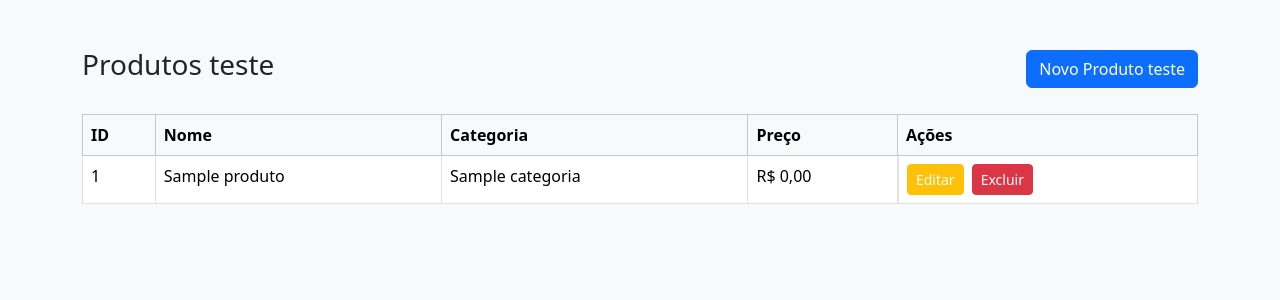
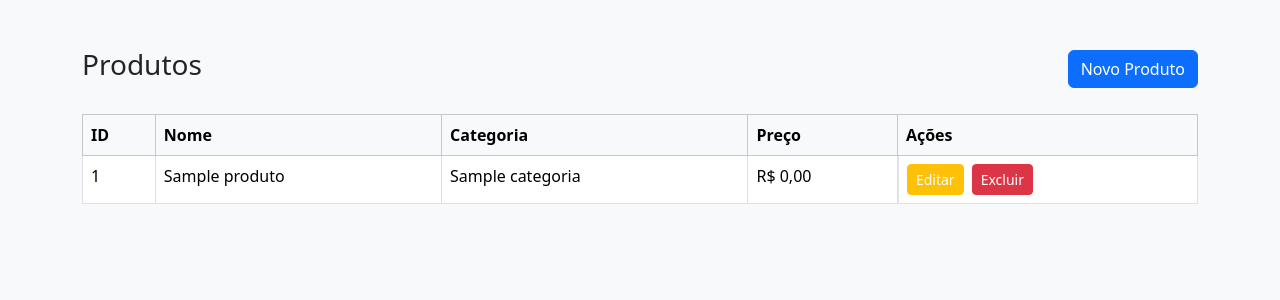
Before and after one commit to txiami/app-teste-ci, a CodeIgniter 4 app: the page made by app/Views/produtos/index.php in a window 1280 px wide. Shown: the top 300 px of the page. Run offline with PHP 8.4 and a stand-in for CodeIgniter, Linux system fonts and the light colour scheme; the template is opened without the code that fills it: most values are stand-ins (such as "Sample title", 1, 10 or a date in 2020); some libraries are stand-ins or nearby versions.

Commit message:
fix: update product page title and button text

```diff
--- a/app/Views/produtos/index.php
+++ b/app/Views/produtos/index.php
@@ -3,14 +3,14 @@
 <head>
     <meta charset="UTF-8">
     <meta name="viewport" content="width=device-width, initial-scale=1.0">
-    <title>Produtos teste</title>
+    <title>Produtos</title>
     <link href="https://cdn.jsdelivr.net/npm/bootstrap@5.3.2/dist/css/bootstrap.min.css" rel="stylesheet">
 </head>
 <body class="bg-light">
     <div class="container py-5">
         <div class="d-flex justify-content-between align-items-center mb-4">
-            <h1 class="h3">Produtos teste</h1>
-            <a href="/produtos/create" class="btn btn-primary">Novo Produto teste</a>
+            <h1 class="h3">Produtos</h1>
+            <a href="/produtos/create" class="btn btn-primary">Novo Produto</a>
         </div>
         <div class="table-responsive">
             <table class="table table-bordered table-hover bg-white">
```
